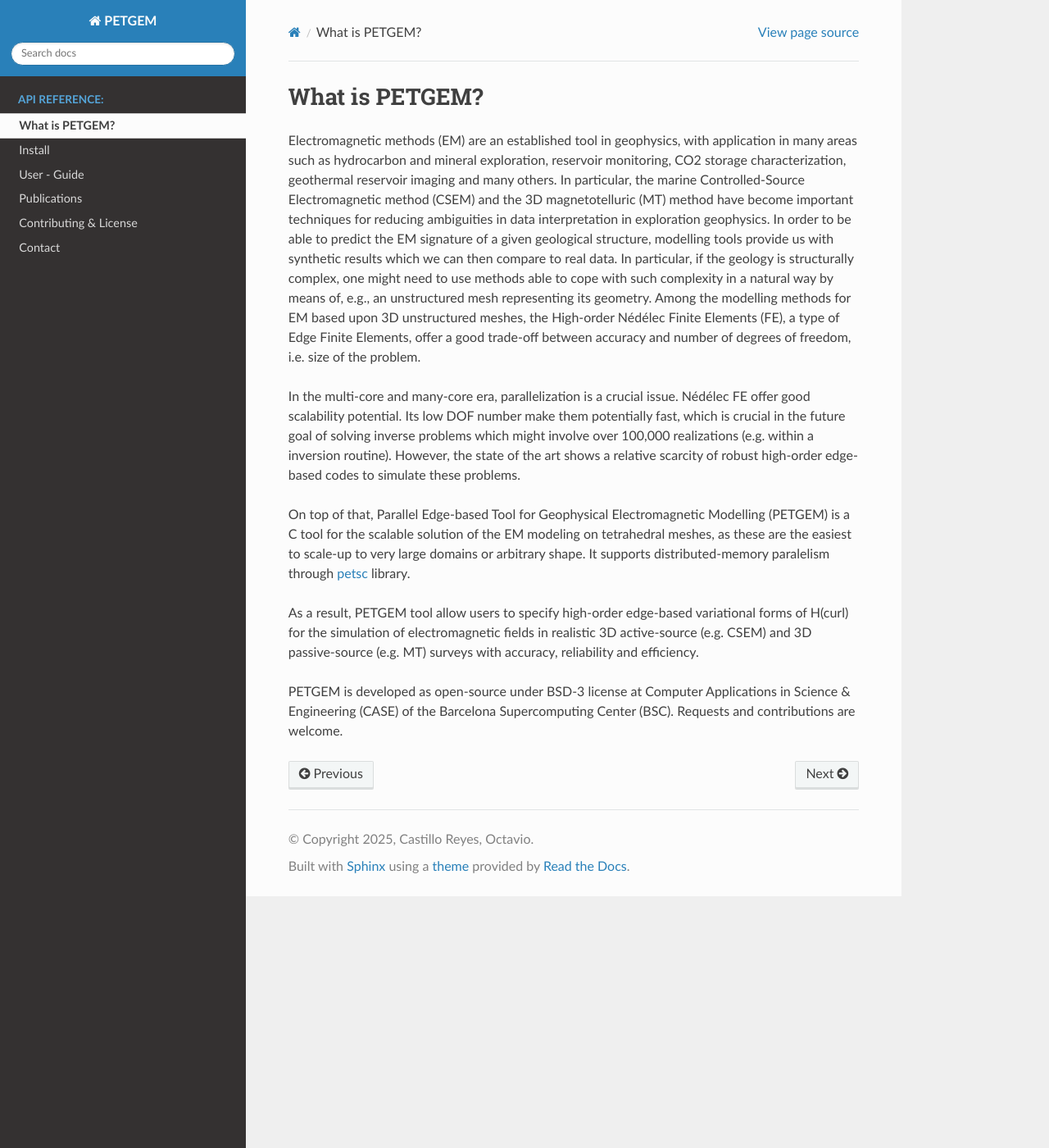
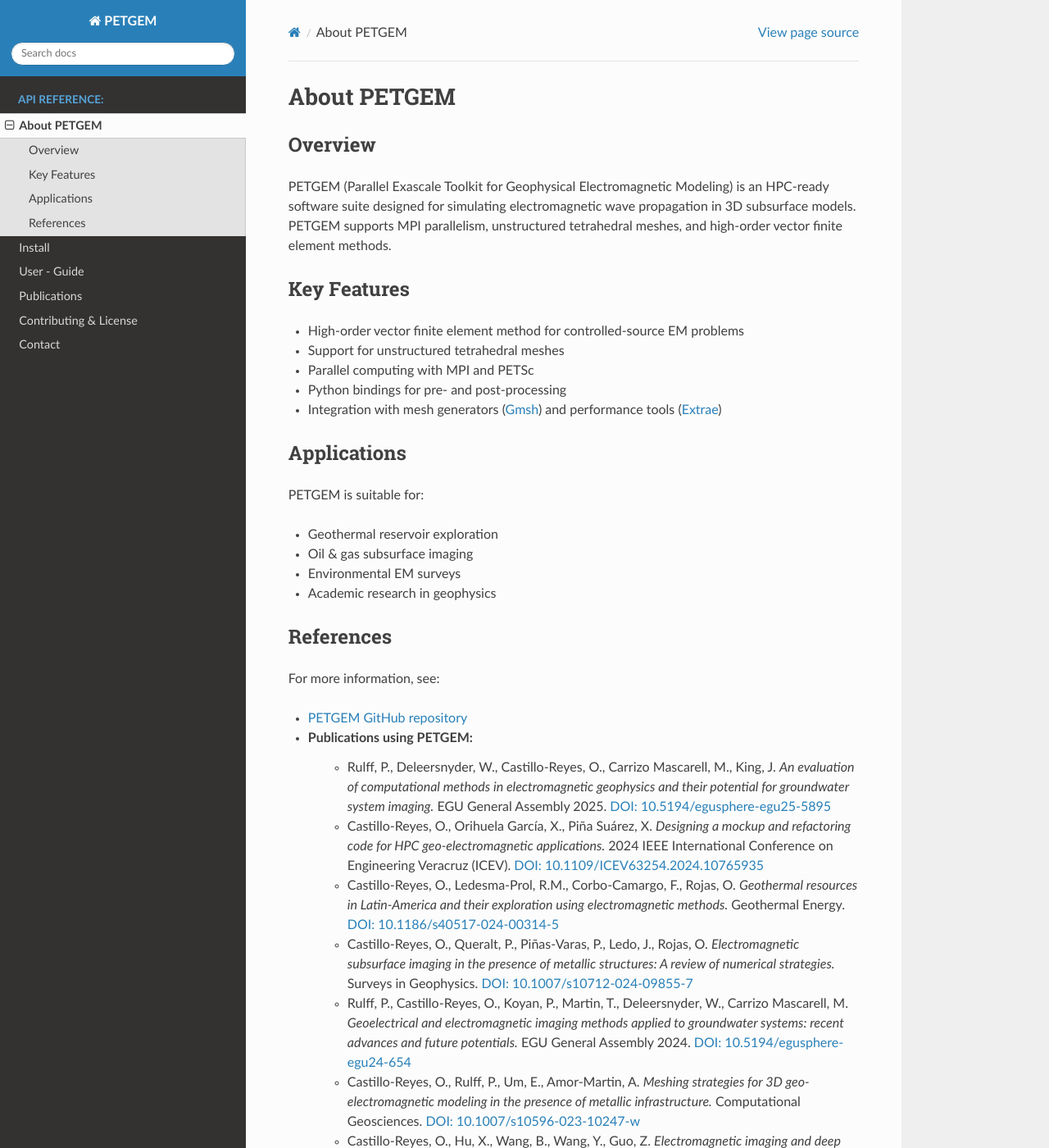
Before and after one commit to ocastilloreyes/petgem, a Sphinx documentation site: the page built from docs/source/manual/about_petgem.rst, in a window 1280 px wide and 1400 px high. Shown: the whole window at 82% size. Built offline with Sphinx 7.4.7 and the Read the Docs theme 3.1.0, drawn with Linux system fonts in a browser that asks for light colours; pages that are not in the unit, such as notebooks, are missing from menus; some of the changed text lies outside the part shown.

Commit message:
93th CI integration

```diff
--- a/docs/source/manual/about_petgem.rst
+++ b/docs/source/manual/about_petgem.rst
@@ -1,13 +1,47 @@
-###############
-What is PETGEM?
-###############
+############
+About PETGEM
+############
 
-Electromagnetic methods (EM) are an established tool in geophysics, with application in many areas such as hydrocarbon and mineral exploration, reservoir monitoring, CO2 storage characterization, geothermal reservoir imaging and many others. In particular, the marine Controlled-Source Electromagnetic method (CSEM) and the 3D magnetotelluric (MT) method have become important techniques for reducing ambiguities in data interpretation in exploration geophysics. In order to be able to predict the EM signature of a given geological structure, modelling tools provide us with synthetic results which we can then compare to real data. In particular, if the geology is structurally complex, one might need to use methods able to cope with such complexity in a natural way by means of, e.g., an unstructured mesh representing its geometry. Among the modelling methods for EM based upon 3D unstructured meshes, the High-order Nédélec Finite Elements (FE), a type of Edge Finite Elements, offer a good trade-off between accuracy and number of degrees of freedom, i.e. size of the problem.
+Overview
+--------
+PETGEM (Parallel Exascale Toolkit for Geophysical Electromagnetic Modeling) is an HPC-ready software suite
+designed for simulating electromagnetic wave propagation in 3D subsurface models. PETGEM supports
+MPI parallelism, unstructured tetrahedral meshes, and high-order vector finite element methods.
 
-In the multi-core and many-core era, parallelization is a crucial issue. Nédélec FE offer good scalability potential. Its low DOF number make them potentially fast, which is crucial in the future goal of solving inverse problems which might involve over 100,000 realizations (e.g. within a inversion routine). However, the state of the art shows a relative scarcity of robust high-order edge-based codes to simulate these problems.
+Key Features
+------------
+- High-order vector finite element method for controlled-source EM problems
+- Support for unstructured tetrahedral meshes
+- Parallel computing with MPI and PETSc
+- Python bindings for pre- and post-processing
+- Integration with mesh generators (`Gmsh <http://gmsh.info/>`_) and performance tools (`Extrae <https://tools.bsc.es/extrae>`_)
 
-On top of that, Parallel Edge-based Tool for Geophysical Electromagnetic Modelling (PETGEM) is a C tool for the scalable solution of the EM modeling on tetrahedral meshes, as these are the easiest to scale-up to very large domains or arbitrary shape. It supports distributed-memory paralelism through `petsc <https://PETSc.org/release/>`_ library.
+Applications
+------------
+PETGEM is suitable for:
 
-As a result, PETGEM tool allow users to specify high-order edge-based variational forms of H(curl) for the simulation of electromagnetic fields in realistic 3D active-source (e.g. CSEM) and 3D passive-source (e.g. MT) surveys with accuracy, reliability and efficiency.
+- Geothermal reservoir exploration
+- Oil & gas subsurface imaging
+- Environmental EM surveys
+- Academic research in geophysics
 
-PETGEM is developed as open-source under BSD-3 license at Computer Applications in Science & Engineering (CASE) of the Barcelona Supercomputing Center (BSC). Requests and contributions are welcome.
+References
+----------
+For more information, see:
+
+- `PETGEM GitHub repository <https://github.com/ocastilloreyes/petgem/>`_
+- Publications using PETGEM:
+	- Rulff, P., Deleersnyder, W., Castillo-Reyes, O., Carrizo Mascarell, M., King, J. *An evaluation of computational methods in electromagnetic geophysics and their potential for groundwater system imaging.* EGU General Assembly 2025. `DOI: 10.5194/egusphere-egu25-5895 <https://doi.org/10.5194/egusphere-egu25-5895>`_
+	- Castillo-Reyes, O., Orihuela García, X., Piña Suárez, X. *Designing a mockup and refactoring code for HPC geo-electromagnetic applications.*  2024 IEEE International Conference on Engineering Veracruz (ICEV). `DOI: 10.1109/ICEV63254.2024.10765935 <https://doi.org/10.1109/ICEV63254.2024.10765935>`_
+	- Castillo-Reyes, O., Ledesma-Prol, R.M., Corbo-Camargo, F., Rojas, O. *Geothermal resources in Latin-America and their exploration using electromagnetic methods.* Geothermal Energy. `DOI: 10.1186/s40517-024-00314-5 <https://doi.org/10.1186/s40517-024-00314-5>`_
+	- Castillo-Reyes, O., Queralt, P., Piñas-Varas, P., Ledo, J., Rojas, O. *Electromagnetic subsurface imaging in the presence of metallic structures: A review of numerical strategies.*  Surveys in Geophysics. `DOI: 10.1007/s10712-024-09855-7 <https://doi.org/10.1007/s10712-024-09855-7>`_
+	- Rulff, P., Castillo-Reyes, O., Koyan, P., Martin, T., Deleersnyder, W., Carrizo Mascarell, M. *Geoelectrical and electromagnetic imaging methods applied to groundwater systems: recent advances and future potentials.*  EGU General Assembly 2024. `DOI: 10.5194/egusphere-egu24-654 <https://doi.org/10.5194/egusphere-egu24-654>`_
+	- Castillo-Reyes, O., Rulff, P., Um, E., Amor-Martin, A. *Meshing strategies for 3D geo-electromagnetic modeling in the presence of metallic infrastructure.*  Computational Geosciences. `DOI: 10.1007/s10596-023-10247-w <https://doi.org/10.1007/s10596-023-10247-w>`_
+	- Castillo-Reyes, O., Hu, X., Wang, B., Wang, Y., Guo, Z. *Electromagnetic imaging and deep learning for transition to renewable energies: a technology review.* Frontiers in Earth Science. `DOI: 10.3389/feart.2023.1159910 <https://doi.org/10.3389/feart.2023.1159910>`_
+	- Castillo-Reyes, O., Amor-Martin, A., Botella, A., Pierre, A., García-Castillo, L.E. *Tailored meshing for parallel 3D electromagnetic modeling using high-order edge elements.* Journal of Computational Science. `DOI: 10.1016/j.jocs.2022.101813 <https://doi.org/10.1016/j.jocs.2022.101813>`_
+	- Castillo-Reyes, O., de la Puente, J., Cela, J.M. *HPC geophysical electromagnetics: A synthetic VTI model with complex bathymetry.* Energies, vol. 15:1272. `DOI: 10.3390/en15041272 <https://doi.org/10.3390/en15041272>`_
+	- Castillo-Reyes, O., Modesto, D., Queralt, P., Marcuello, A., Ledo, J., Amor-Martin, A., de la Puente, J., García-Castillo, L.E. *3D magnetotelluric modeling using high-order tetrahedral Nédélec elements on massively parallel computing platforms.* Computers & Geosciences. `DOI: 10.1016/j.cageo.2021.105030 <https://doi.org/10.1016/j.cageo.2021.105030>`_
+	- Werthmüller, D., Rochlitz, R., Castillo-Reyes, O., Heagy, L. *Towards an open-source landscape for 3-D CSEM modelling.* Geophysical Journal International. `DOI: 10.1093/gji/ggab238 <https://doi.org/10.1093/gji/ggab238>`_
+	- Castillo-Reyes, O., Queralt, P., Marcuello, A., Ledo, J. *Land CSEM simulations and experimental test using metallic casing in a geothermal exploration context: Vallès Basin (NE Spain) case study.* IEEE Transactions on Geoscience and Remote Sensing. `DOI: 10.1109/TGRS.2021.3069042 <https://doi.org/10.1109/TGRS.2021.3069042>`_
+	- Castillo-Reyes, O., de la Puente, García-Castillo, L.E., Cela, J.M. *Parallel 3D marine controlled-source electromagnetic modeling using high-order tetrahedral Nédélec elements.* Geophysical Journal International. `DOI: 10.1093/gji/ggz285 <https://doi.org/10.1093/gji/ggz285>`_
+	- Castillo-Reyes, O., de la Puente, Cela, J.M. *PETGEM: A parallel code for 3D CSEM forward modeling using edge finite elements.* Computers & Geosciences. `DOI: 10.1016/j.cageo.2018.07.005 <https://doi.org/10.1016/j.cageo.2018.07.005>`_
```
Also changed, not shown: README.rst (+18 -19 lines), 2 other files.
